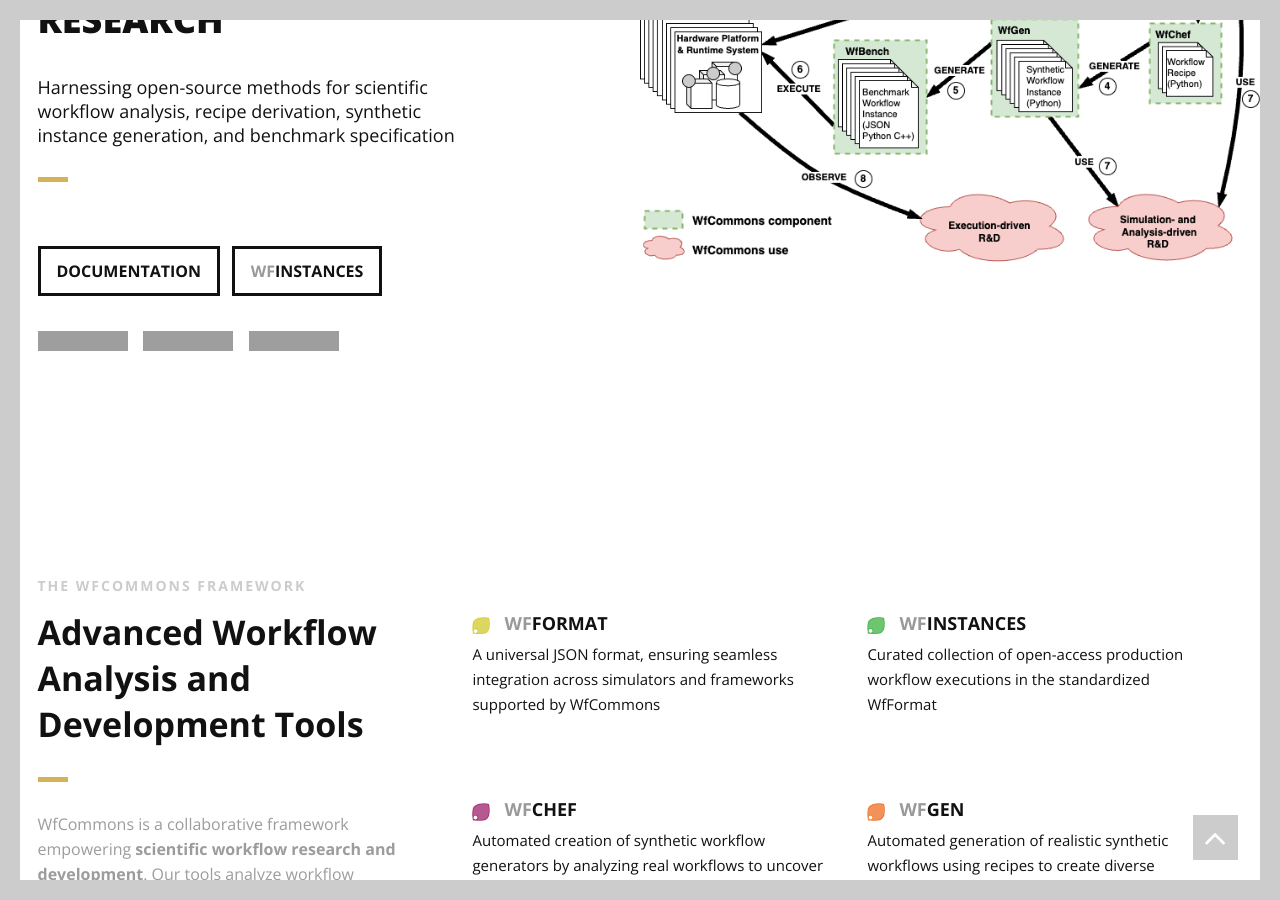
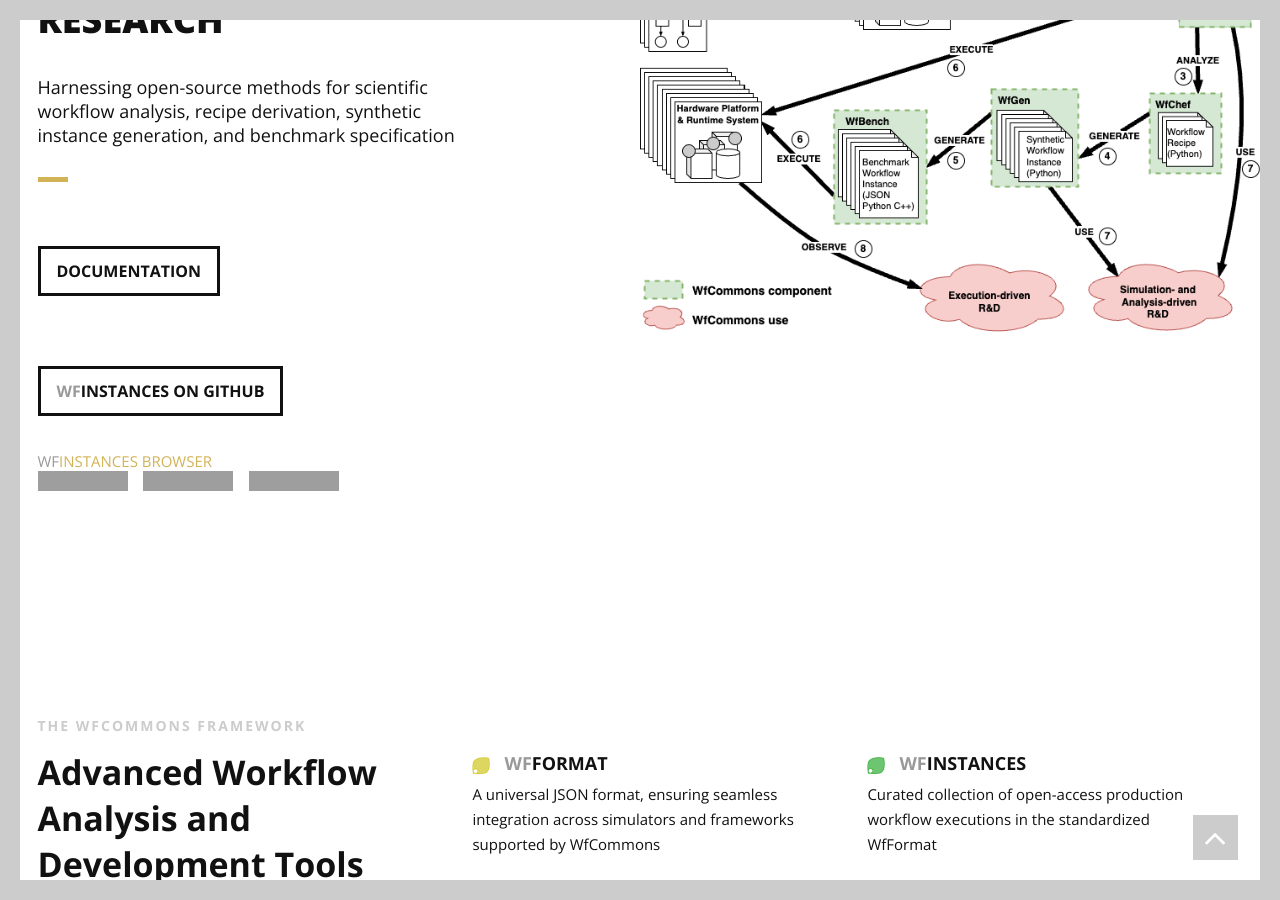
Before and after one commit to wfcommons/wfcommons.github.io, a Jekyll site: the page built from index.html, in a window 1280 px wide and 900 px high, scrolled down 350 px. Built offline with Jekyll 4.4.1, drawn with Linux system fonts in a browser that asks for light colours; grey boxes are pictures that could not be loaded.

Commit message:
Added Link to the WfInstances browser

```diff
--- a/_includes/header.html
+++ b/_includes/header.html
@@ -64,8 +64,9 @@
                     instance generation, and benchmark specification</h2>
             </div>
 
-            <a href="https://docs.wfcommons.org" target="_blank" class="button">DOCUMENTATION</a>&nbsp;&nbsp;
-            <a href="https://github.com/wfcommons/wfinstances" target="_blank" class="button"><span style="color: #999">WF</span>INSTANCES</a>
+	    <a href="https://docs.wfcommons.org" target="_blank" class="button">DOCUMENTATION</a>&nbsp;&nbsp;<br>
+	    <a href="https://github.com/wfcommons/wfinstances" target="_blank" class="button"><span style="color: #999">WF</span>INSTANCES ON GITHUB</a><br>
+            <a href="https://dirt02.ics.hawaii.edu/" target="_blank"><span style="color: #999">WF</span>INSTANCES BROWSER</a>
             <div>
                 <a href="https://badge.fury.io/py/wfcommons" target="_blank">
                     <img src="https://badge.fury.io/py/wfcommons.svg" />
```
